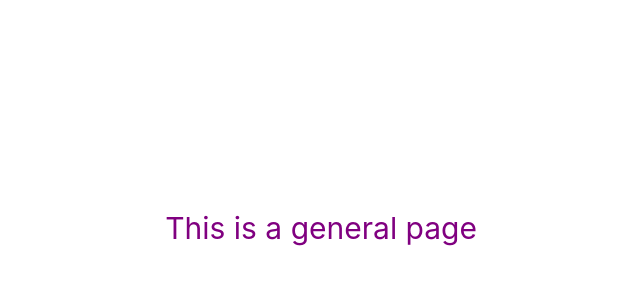
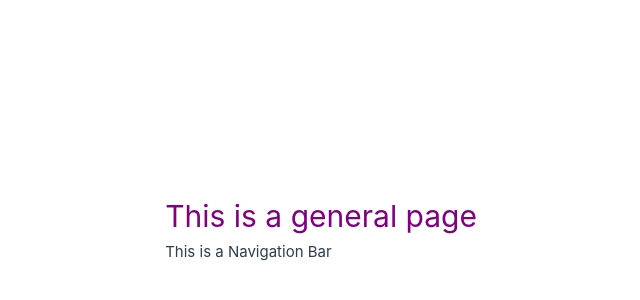
Before and after one commit to kiruube/CSE-JS-3-REPO, a Vue app in the folder views/: page / in a window 1280 px wide. Shown: the part 172-472 px from the top of the page, without its empty margins (163-803 px from the left). Built offline with nearby package versions, Linux system fonts and the light colour scheme.

Commit message:
Add Nav Component

```diff
--- /dev/null
+++ b/views/src/components/NavComponent.vue
@@ -0,0 +1,21 @@
+<template>
+    <div>
+        <h4>This is a Navigation Bar</h4>
+    </div>
+</template>
+
+
+<script>
+    export default {
+        name: "NavComponent",
+
+        data(){return {}},
+        methods: {},
+        compomponents: {},
+    }
+</script>
+
+
+<style>
+
+</style>
--- a/views/src/views/GeneralView.vue
+++ b/views/src/views/GeneralView.vue
@@ -1,9 +1,21 @@
+
 <template>
-    <h1>This is a general page</h1>
+    <div>
+        <h1>This is a general page</h1>
+        <NavComponent></NavComponent>
+    </div>
 </template>
 
 <script>
-    export default {name:'GeneralView'}
+    import NavComponent from './../components/NavComponent.vue'
+
+    export default {
+        name:'GeneralView',
+
+        components: {
+            NavComponent
+        }
+    }
 
 </script>
 
```
